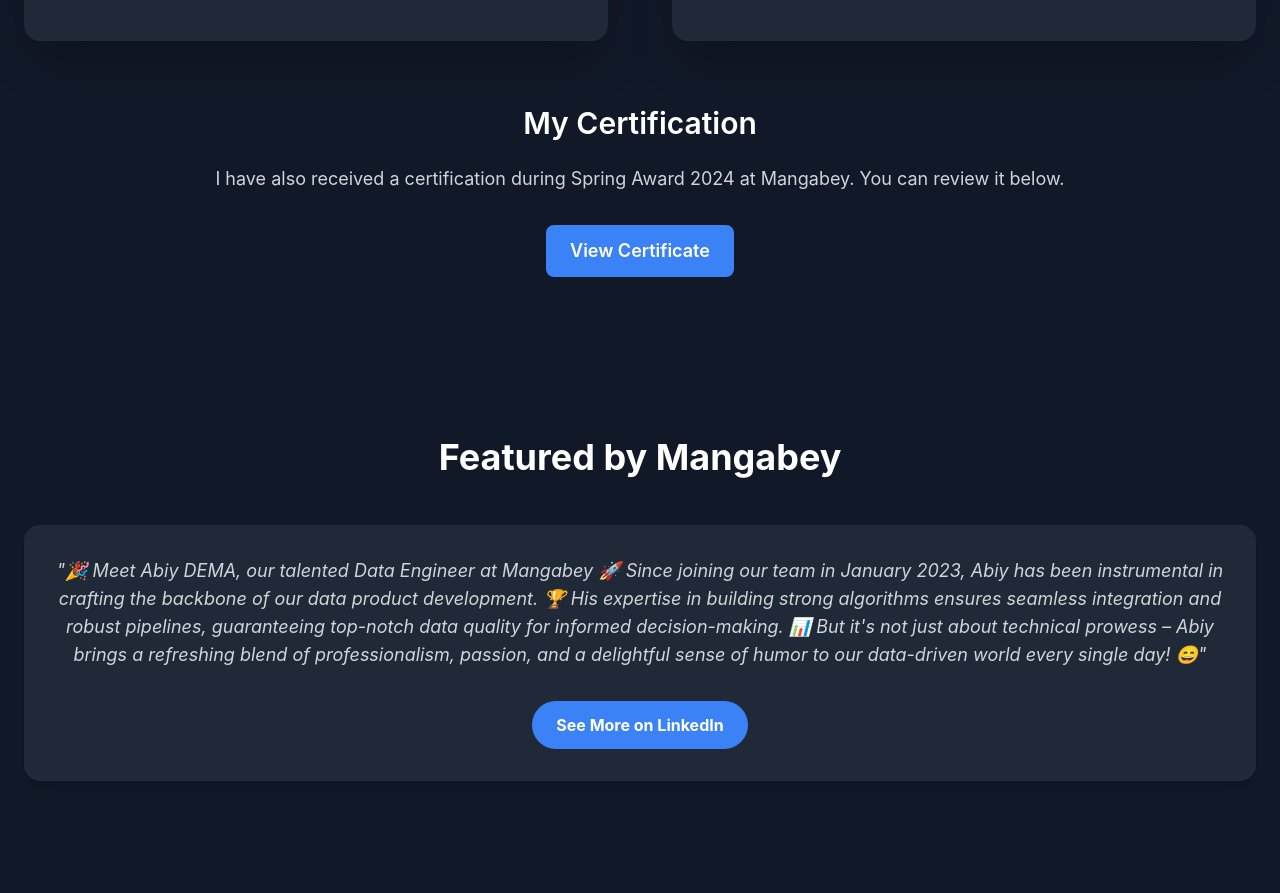
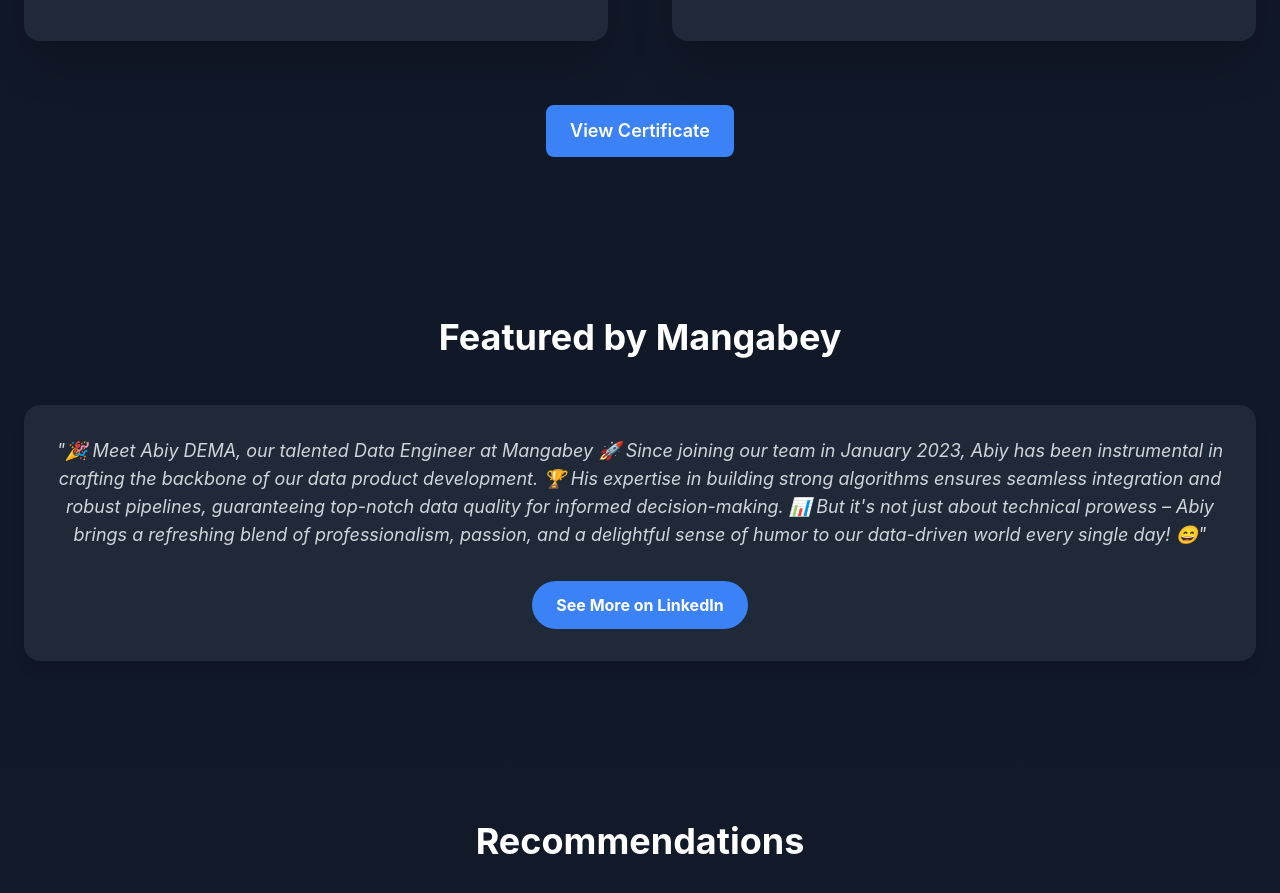
Before and after one commit to Haabiy/DEng-Portfolio, a React (Create React App) app: page / in a window 1280 px wide. Shown: the part 4249-5142 px from the top of the page. Built offline with nearby package versions, Linux system fonts and the light colour scheme.

Commit message:
feat: rm text

```diff
--- a/src/components/Testimonial.jsx
+++ b/src/components/Testimonial.jsx
@@ -183,10 +183,6 @@
           transition={{ duration: 0.5, delay: 0.6 }}
           className="mt-16 text-center"
         >
-          <h4 className="text-3xl font-semibold text-white mb-6">My Certification</h4>
-          <p className="text-gray-300 mb-8 text-lg">
-            I have also received a certification during Spring Award 2024 at Mangabey. You can review it below.
-          </p>
           <motion.a
             href={Certificate}
             className="inline-block bg-blue-500 text-white py-3 px-6 rounded-lg text-lg font-semibold hover:bg-blue-600 transition duration-300"
```
